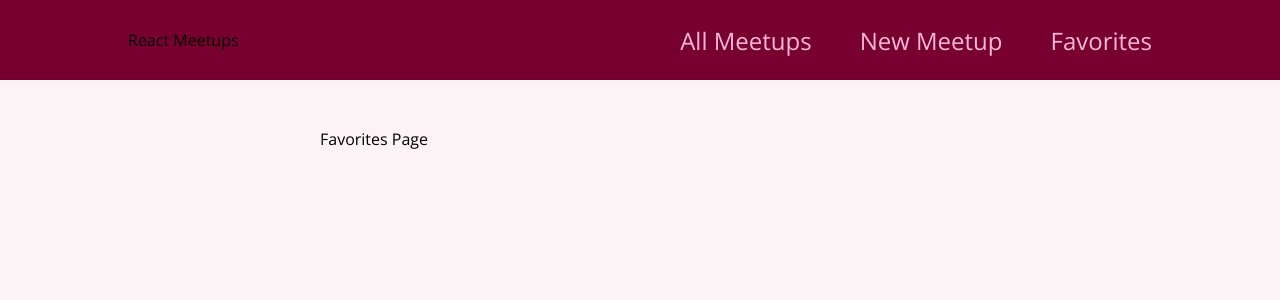
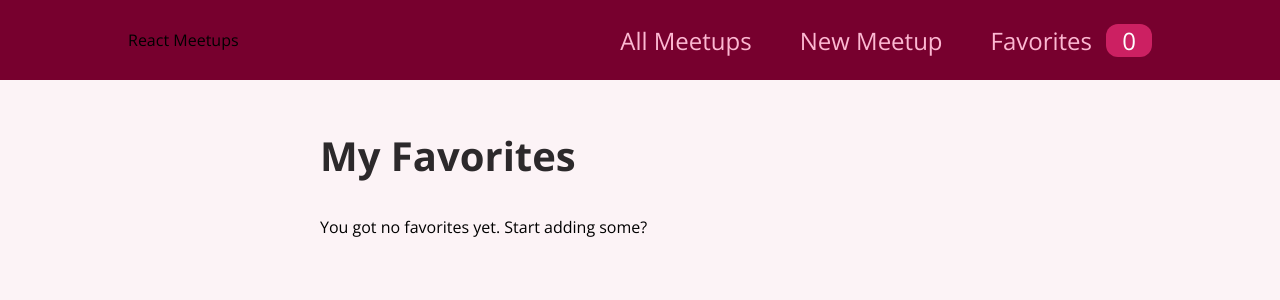
Before and after one commit to jeanaica/react-in-action, a React (Vite) app: page /favorites in a window 1280 px wide. Shown: the top 300 px of the page. Built offline with nearby package versions, Linux system fonts and the light colour scheme; no server answers.

Commit message:
🚸 (Lesson 51): Add favorites badge

```diff
--- a/src/components/layout/MainNavigation.jsx
+++ b/src/components/layout/MainNavigation.jsx
@@ -1,8 +1,12 @@
+import { useContext } from 'react';
 import { Link } from 'react-router-dom';
 
+import FavoritesContext from '../../store/favorites-context';
 import styles from './MainNavigation.module.css';
 
 function MainNavigation() {
+  const favoritesCtx = useContext(FavoritesContext);
+
   return (
     <header className={styles['header']}>
       <div>React Meetups</div>
@@ -15,7 +19,12 @@
             <Link to='/new-meetup'>New Meetup</Link>
           </li>
           <li>
-            <Link to='/favorites'>Favorites</Link>
+            <Link to='/favorites'>
+              Favorites{' '}
+              <span className={styles.badge}>
+                {favoritesCtx.totalFavorites}
+              </span>
+            </Link>
           </li>
         </ul>
       </nav>
--- a/src/components/meetups/MeetupItem.jsx
+++ b/src/components/meetups/MeetupItem.jsx
@@ -1,7 +1,8 @@
+import { useContext } from 'react';
+
 import Card from '../ui/Card';
+import FavoritesContext from '../../store/favorites-context';
 import styles from './MeetupItem.module.css';
-import FavoritesContext from '../../store/favorites-context';
-import { useContext } from 'react';
 
 function MeetupItem(props) {
   const favoritesCtx = useContext(FavoritesContext);
@@ -12,7 +13,13 @@
     if (itemIsFavorite) {
       favoritesCtx.removeFavorite(props.id);
     } else {
-      favoritesCtx.addFavorite(props);
+      favoritesCtx.addFavorite({
+        id: props.id,
+        title: props.title,
+        description: props.description,
+        image: props.image,
+        address: props.address,
+      });
     }
   };
 
--- a/src/pages/Favorites.jsx
+++ b/src/pages/Favorites.jsx
@@ -1,5 +1,25 @@
+import { useContext } from 'react';
+
+import FavoritesContext from '../store/favorites-context';
+import MeetupList from '../components/meetups/MeetupList';
+
 function FavoritesPage() {
-  return <div>Favorites Page</div>;
+  const favoritesCtx = useContext(FavoritesContext);
+
+  let content;
+
+  if (favoritesCtx.totalFavorites === 0) {
+    content = <p>You got no favorites yet. Start adding some?</p>;
+  } else {
+    content = <MeetupList meetups={favoritesCtx.favorites} />;
+  }
+
+  return (
+    <section>
+      <h1>My Favorites</h1>
+      {content}
+    </section>
+  );
 }
 
 export default FavoritesPage;
--- a/src/store/favorites-context.jsx
+++ b/src/store/favorites-context.jsx
@@ -15,8 +15,10 @@
   const [userFavorites, setUserFavorites] = useState([]);
 
   const handleAddFavorite = (favoriteMeetup) => {
-    setUserFavorites((prevUserFavorites) =>
-      prevUserFavorites.concat(favoriteMeetup)
+    setUserFavorites(
+      (prevUserFavorites) =>
+        Array.isArray(prevUserFavorites) &&
+        prevUserFavorites.concat(favoriteMeetup)
     );
   };
 
@@ -27,9 +29,7 @@
   };
 
   const handleItemIsFavorite = (meetupId) => {
-    setUserFavorites((prevUserFavorites) =>
-      prevUserFavorites.some((meetup) => meetup.id === meetupId)
-    );
+    return userFavorites.some((meetup) => meetup.id === meetupId);
   };
 
   const context = {
```
